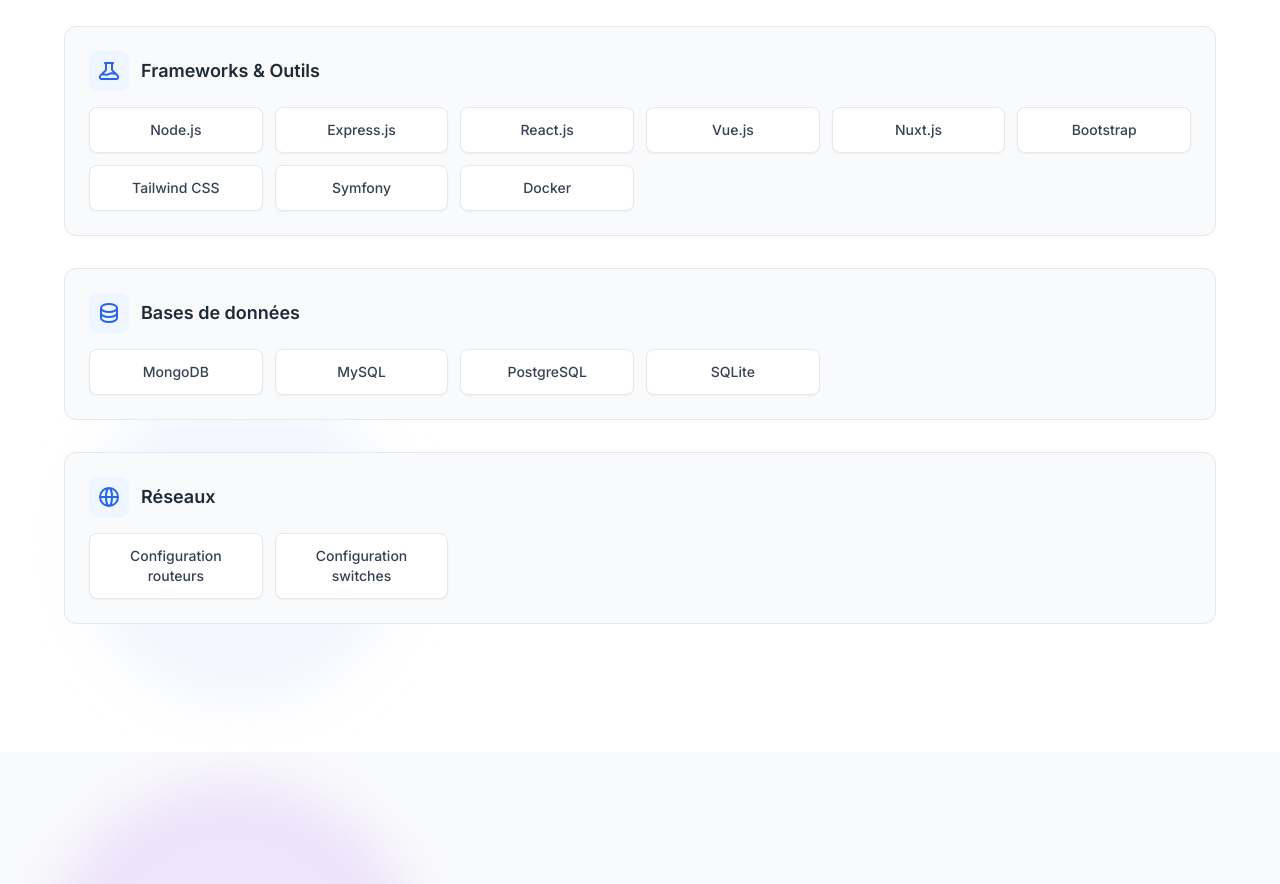
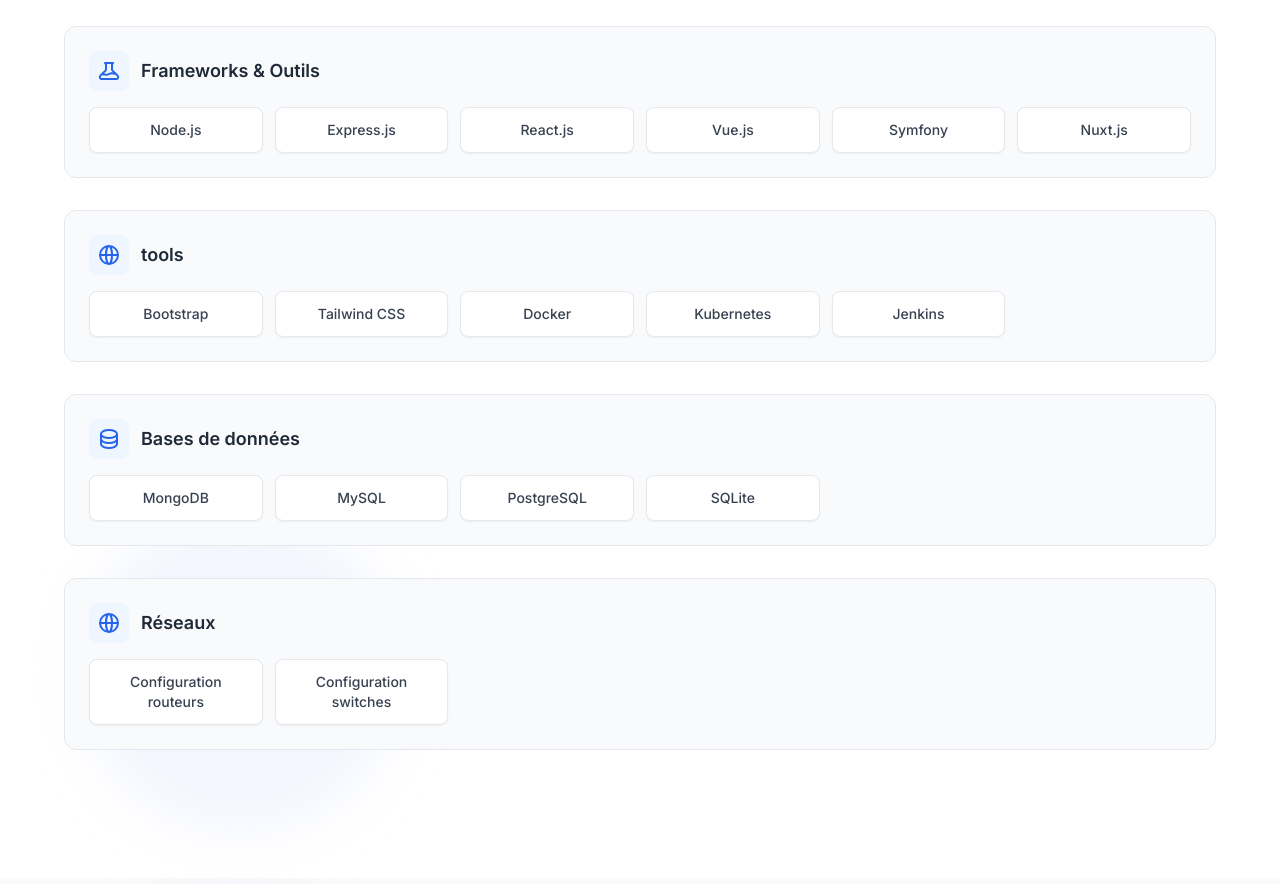
Before and after one commit to Deniz09OK/Portfolio, a Nuxt app: page / in a window 1280 px wide. Shown: the part 4800-5684 px from the top of the page. Built offline with nearby package versions, Linux system fonts and the light colour scheme.

Commit message:
Ipdate des skills avec la separation des parti Outils et Frameworks

```diff
--- a/components/Skills.vue
+++ b/components/Skills.vue
@@ -87,11 +87,15 @@
     { name: 'Express.js', wikiLink: 'https://fr.wikipedia.org/wiki/Express.js' },
     { name: 'React.js', wikiLink: 'https://fr.wikipedia.org/wiki/React' },
     { name: 'Vue.js', wikiLink: 'https://fr.wikipedia.org/wiki/Vue.js' },
-    { name: 'Nuxt.js', wikiLink: 'https://fr.wikipedia.org/wiki/Nuxt.js' },
+    { name: 'Symfony', wikiLink: 'https://fr.wikipedia.org/wiki/Symfony' },
+    { name: 'Nuxt.js', wikiLink: 'https://fr.wikipedia.org/wiki/Nuxt.js' }
+  ],
+  tools: [
     { name: 'Bootstrap', wikiLink: 'https://fr.wikipedia.org/wiki/Bootstrap_(framework)' },
     { name: 'Tailwind CSS', wikiLink: 'https://fr.wikipedia.org/wiki/Tailwind_CSS' },
-    { name: 'Symfony', wikiLink: 'https://fr.wikipedia.org/wiki/Symfony' },
-    { name: 'Docker', wikiLink: 'https://fr.wikipedia.org/wiki/Docker' }
+    { name: 'Docker', wikiLink: 'https://fr.wikipedia.org/wiki/Docker' },
+    { name: 'Kubernetes', wikiLink: 'https://fr.wikipedia.org/wiki/Kubernetes' },
+    { name: 'Jenkins', wikiLink: 'https://fr.wikipedia.org/wiki/Jenkins_(logiciel)' }
   ],
   databases: [
     { name: 'MongoDB', wikiLink: 'https://fr.wikipedia.org/wiki/MongoDB' },
@@ -110,6 +114,7 @@
     os: '💻',
     languages: '📝',
     frameworks: '🔧',
+    tools: '🛠️',
     databases: '🗄️',
     networks: '🌐'
   }
```
